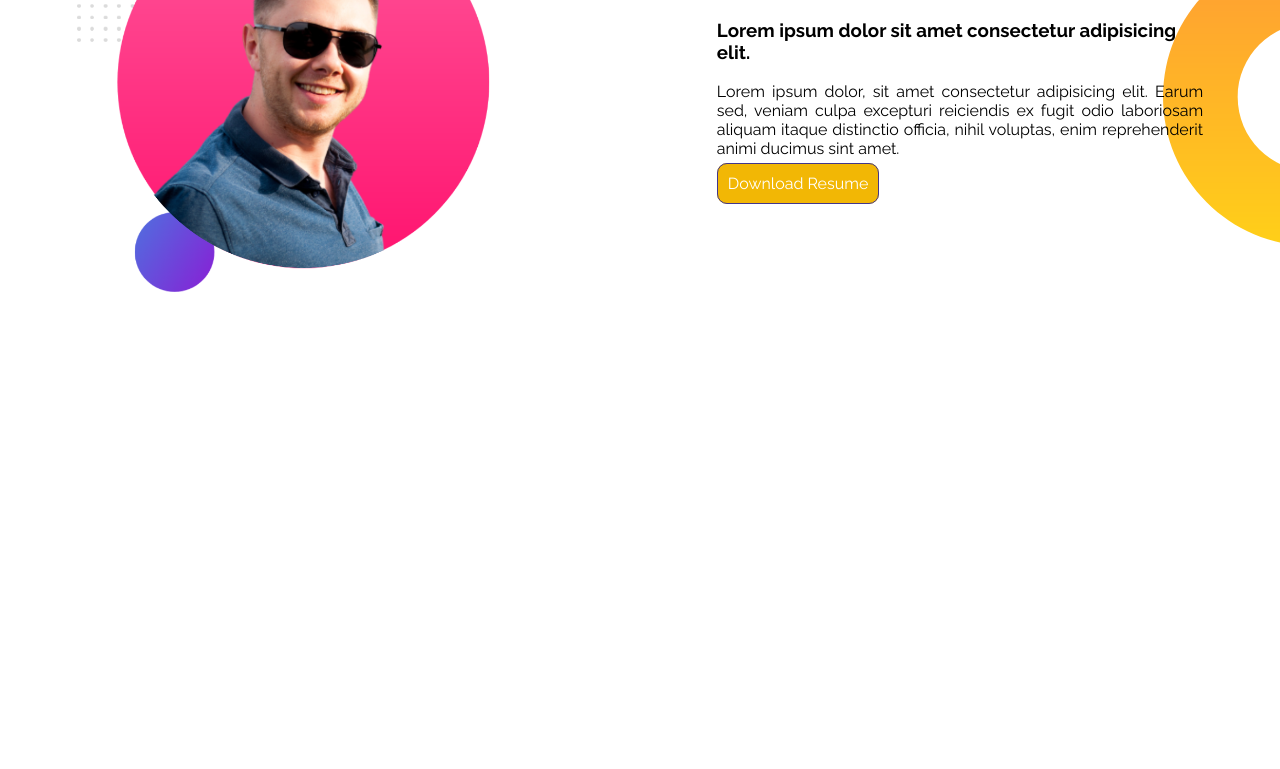
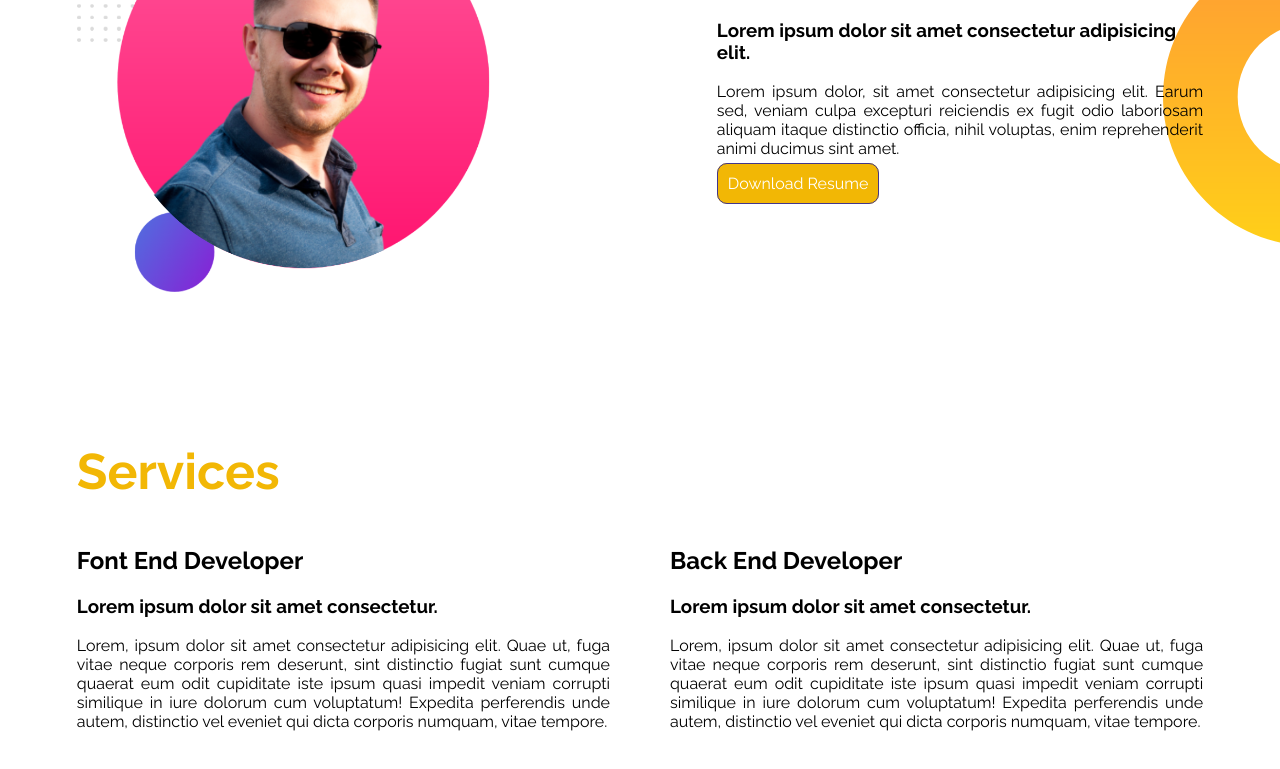
Before and after one commit to ruhulamin111/Demo-Site, a plain HTML site: page index.html in a window 1280 px wide. Shown: the part 738-1507 px from the top of the page. Before the commit the page ends 1180 px from the top, so only its background shows below. Drawn offline with Linux system fonts and the light colour scheme.

Commit message:
services section added

```diff
--- a/index.html
+++ b/index.html
@@ -12,7 +12,7 @@
 
 <body>
     <!-- developer area -->
-    <section class="top-banner">
+    <section class="top-banner flex">
         <!-- text part -->
         <div class="divided-part">
             <h1>Welcome To </h1>
@@ -25,7 +25,6 @@
             </p>
             <a class="contact" target="_blank" href="https://www.linkedin.com/in/ruhul-amin-3ba731241/">Contact Me</a>
         </div>
-
         <!-- image part -->
         <div class="divided-part">
             <img src="./background/my-bg.jpg" alt="">
@@ -33,7 +32,7 @@
     </section>
 
     <!-- dream area -->
-    <section class="dream">
+    <section class="dream flex">
         <!-- image part -->
         <div class="divided-part">
             <img src="./background/my-bg.png" alt="">
@@ -52,7 +51,29 @@
                 href="https://drive.google.com/file/d/1I8imrcmvwQE9AZoQhyU5lNTTWkrIT3KV/view?usp=sharing">Download
                 Resume</a>
         </div>
+    </section>
 
+    <!-- experience area -->
+    <section>
+        <h1 class="service title">Services</h1>
+        <div class="divided-text flex">
+            <div>
+                <h2>Font End Developer</h2>
+                <h3>Lorem ipsum dolor sit amet consectetur.</h3>
+                <p>Lorem, ipsum dolor sit amet consectetur adipisicing elit. Quae ut, fuga vitae neque corporis rem
+                    deserunt, sint distinctio fugiat sunt cumque quaerat eum odit cupiditate iste ipsum quasi impedit
+                    veniam corrupti similique in iure dolorum cum voluptatum! Expedita perferendis unde autem,
+                    distinctio vel eveniet qui dicta corporis numquam, vitae tempore.</p>
+            </div>
+            <div>
+                <h2>Back End Developer</h2>
+                <h3>Lorem ipsum dolor sit amet consectetur.</h3>
+                <p>Lorem, ipsum dolor sit amet consectetur adipisicing elit. Quae ut, fuga vitae neque corporis rem
+                    deserunt, sint distinctio fugiat sunt cumque quaerat eum odit cupiditate iste ipsum quasi impedit
+                    veniam corrupti similique in iure dolorum cum voluptatum! Expedita perferendis unde autem,
+                    distinctio vel eveniet qui dicta corporis numquam, vitae tempore.</p>
+            </div>
+        </div>
     </section>
 </body>
 
--- a/style.css
+++ b/style.css
@@ -15,7 +15,7 @@ p {
     text-align: justify;
 }
 
-section {
+.flex {
     display: flex;
 }
 
@@ -23,6 +23,17 @@ section {
 .divided-part {
     width: 50%;
     margin: 2% 6%;
+}
+
+.service {
+    margin: 2% 6%;
+}
+
+.divided-text {
+    gap: 60px;
+    margin: 2% 6%;
+    margin-bottom: 100px;
+
 }
 
 .divided-part img {
@@ -52,6 +63,6 @@ section {
 .dream {
     background-image: url("./background/dream-bg.png");
     background-repeat: no-repeat;
+    background-position: right;
     margin-bottom: 100px;
-    background-position: right;
 }
```
